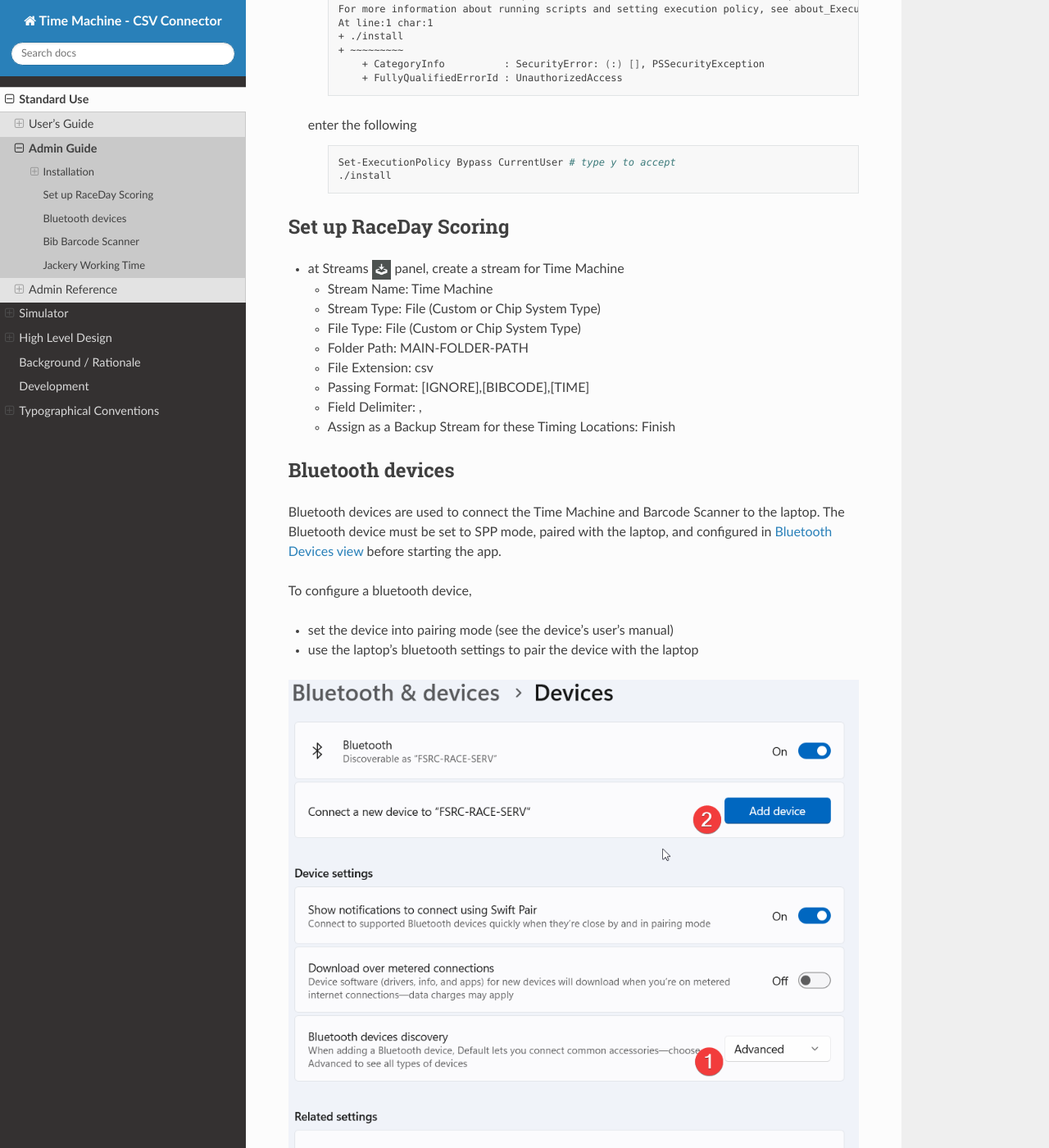
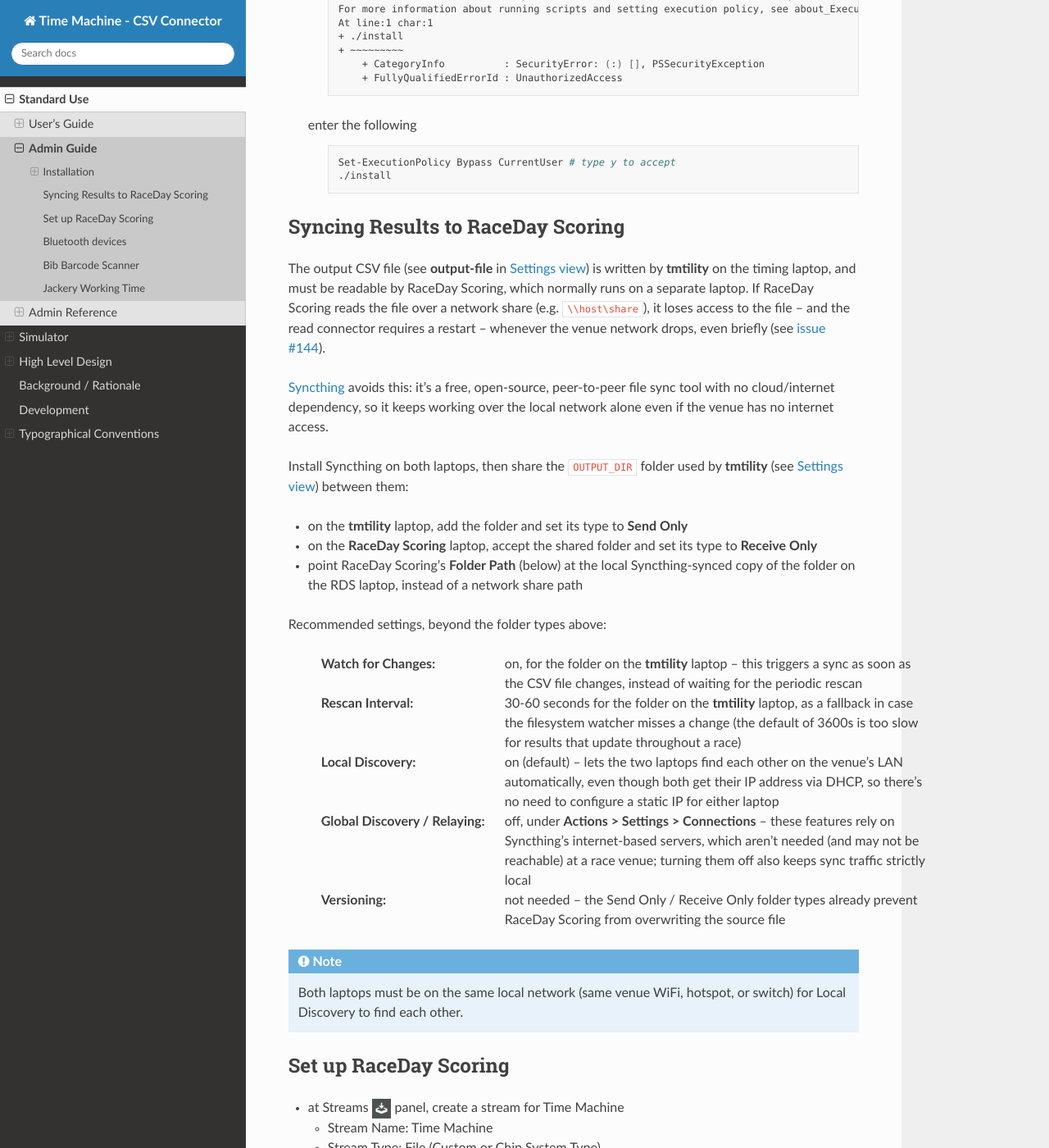
Before and after one commit to louking/tm-csv-connector, a Sphinx documentation site: the page built from web/docs/source/admin-guide.rst, in a window 1280 px wide and 1400 px high, scrolled down 8587 px. Shown: the whole window at 82% size. Built offline with Sphinx 7.4.7 and the Read the Docs theme 3.1.0, drawn with Linux system fonts in a browser that asks for light colours; some of the changed text lies outside the part shown.

Commit message:
use syncthing to copy tm-data to RDS laptop (#144)

```diff
--- a/web/docs/source/admin-guide.rst
+++ b/web/docs/source/admin-guide.rst
@@ -249,6 +249,60 @@
         ./install
 
 
+.. _sync results to rds:
+
+Syncing Results to RaceDay Scoring
+====================================
+The output CSV file (see **output-file** in :ref:`Settings view`) is written by
+**tmtility** on the timing laptop, and must be readable by RaceDay Scoring,
+which normally runs on a separate laptop. If RaceDay Scoring reads the file over
+a network share (e.g. ``\\host\share``), it loses access to the file -- and the
+read connector requires a restart -- whenever the venue network drops, even
+briefly (see `issue #144
+<https://github.com/louking/tm-csv-connector/issues/144>`_).
+
+`Syncthing <https://syncthing.net/>`_ avoids this: it's a free, open-source, peer-to-peer
+file sync tool with no cloud/internet dependency, so it keeps working over the local network
+alone even if the venue has no internet access.
+
+Install Syncthing on both laptops, then share the ``OUTPUT_DIR`` folder used by
+**tmtility** (see :ref:`Settings view`) between them:
+
+* on the **tmtility** laptop, add the folder and set its type to **Send Only**
+* on the **RaceDay Scoring** laptop, accept the shared folder and set its type to
+  **Receive Only**
+* point RaceDay Scoring's **Folder Path** (below) at the local Syncthing-synced copy of
+  the folder on the RDS laptop, instead of a network share path
+
+Recommended settings, beyond the folder types above:
+
+    :Watch for Changes:
+        on, for the folder on the **tmtility** laptop -- this triggers a sync as soon as
+        the CSV file changes, instead of waiting for the periodic rescan
+
+    :Rescan Interval:
+        30-60 seconds for the folder on the **tmtility** laptop, as a fallback in case the
+        filesystem watcher misses a change (the default of 3600s is too slow for results
+        that update throughout a race)
+
+    :Local Discovery:
+        on (default) -- lets the two laptops find each other on the venue's LAN
+        automatically, even though both get their IP address via DHCP, so there's no need
+        to configure a static IP for either laptop
+
+    :Global Discovery / Relaying:
+        off, under **Actions > Settings > Connections** -- these features rely on
+        Syncthing's internet-based servers, which aren't needed (and may not be reachable)
+        at a race venue; turning them off also keeps sync traffic strictly local
+
+    :Versioning:
+        not needed -- the Send Only / Receive Only folder types already prevent RaceDay
+        Scoring from overwriting the source file
+
+.. note::
+    Both laptops must be on the same local network (same venue WiFi, hotspot, or switch)
+    for Local Discovery to find each other.
+
 .. _set up RDS:
 
 Set up RaceDay Scoring
@@ -258,7 +312,8 @@
   * Stream Name: Time Machine
   * Stream Type: File (Custom or Chip System Type)
   * File Type: File (Custom or Chip System Type)
-  * Folder Path: MAIN-FOLDER-PATH
+  * Folder Path: MAIN-FOLDER-PATH, the local path on the RDS laptop for the Syncthing-synced
+    folder described in `Syncing Results to RaceDay Scoring`_
   * File Extension: csv
   * Passing Format: [IGNORE],[BIBCODE],[TIME]
   * Field Delimiter: ,
```
